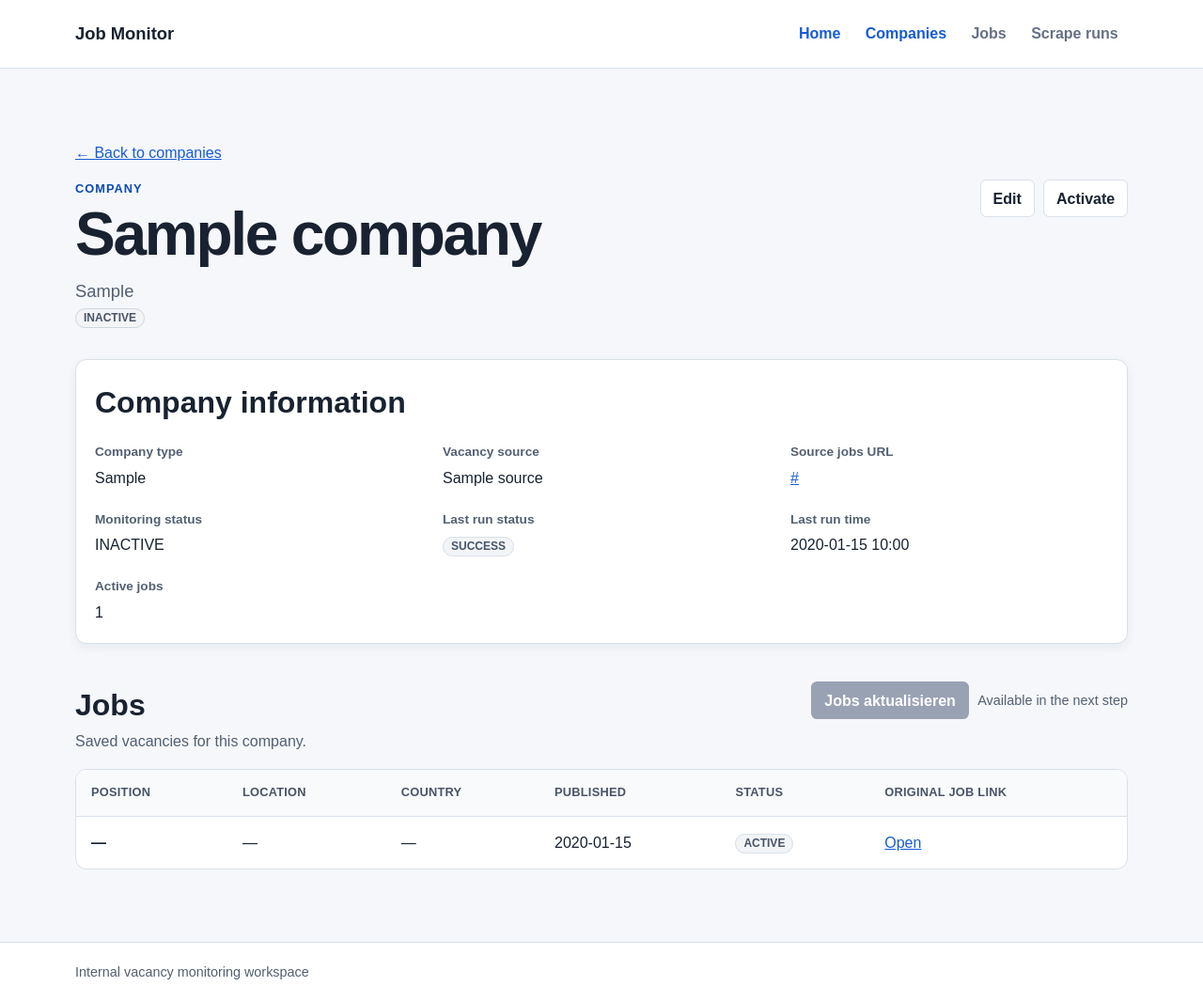
After one commit to nataliiahrytsun-ai/linkedin-job-monitor, a Django app: template templates/companies/company_detail.html in a window 1280 px wide. The commit adds this page. Shown: the whole page at 94% size. Run offline with Django 5.2, Linux system fonts and the light colour scheme; the template is opened without the code that fills it: most values are stand-ins (such as "Sample title", 1, 10 or a date in 2020).

Commit message:
feat: add company detail interface

```diff
--- a/companies/urls.py
+++ b/companies/urls.py
@@ -9,6 +9,7 @@ app_name = "companies"
 urlpatterns = [
     path("", views.company_list, name="list"),
     path("new/", views.company_create, name="create"),
+    path("<int:pk>/", views.company_detail, name="detail"),
     path("<int:pk>/edit/", views.company_edit, name="edit"),
     path("<int:pk>/toggle-active/", views.company_toggle_active, name="toggle_active"),
 ]
--- a/static/css/app.css
+++ b/static/css/app.css
@@ -319,6 +319,12 @@ h3 {
   margin: 0;
 }
 
+.button:disabled {
+  background: #98a2b3;
+  color: #ffffff;
+  cursor: not-allowed;
+}
+
 .status-active {
   background: #ecfdf3;
   border-color: #abefc6;
@@ -345,6 +351,66 @@ h3 {
 
 .back-link {
   margin-bottom: 1rem;
+}
+
+.detail-panel {
+  margin-bottom: 2.5rem;
+}
+
+.detail-grid {
+  margin: 0;
+  display: grid;
+  grid-template-columns: repeat(3, minmax(0, 1fr));
+  gap: 1.25rem 2rem;
+}
+
+.detail-grid dt {
+  margin-bottom: 0.25rem;
+  color: var(--muted);
+  font-size: 0.85rem;
+  font-weight: 700;
+}
+
+.detail-grid dd {
+  margin: 0;
+}
+
+.external-url {
+  overflow-wrap: anywhere;
+}
+
+.detail-section {
+  margin-top: 2rem;
+}
+
+.section-heading {
+  margin-bottom: 1rem;
+  display: flex;
+  flex-wrap: wrap;
+  align-items: flex-start;
+  justify-content: space-between;
+  gap: 1rem 2rem;
+}
+
+.section-heading h2,
+.section-note {
+  margin-bottom: 0;
+}
+
+.section-note {
+  color: var(--muted);
+}
+
+.refresh-action {
+  align-items: center;
+}
+
+.refresh-action .help-text {
+  margin: 0;
+}
+
+.jobs-table {
+  min-width: 50rem;
 }
 
 .form-container {
@@ -455,4 +521,8 @@ h3 {
   .page-heading .button {
     align-self: flex-start;
   }
+
+  .detail-grid {
+    grid-template-columns: 1fr;
+  }
 }
--- /dev/null
+++ b/templates/companies/company_detail.html
@@ -0,0 +1,140 @@
+{% extends "base.html" %}
+
+{% block title %}{{ company.name }} · Job Monitor{% endblock %}
+
+{% block content %}
+  <p class="back-link"><a href="{% url 'companies:list' %}">← Back to companies</a></p>
+
+  <div class="page-heading">
+    <div>
+      <p class="eyebrow">Company</p>
+      <h1>{{ company.name }}</h1>
+      <p class="lead">{{ company.get_company_type_display }}</p>
+      {% if company.is_active %}
+        <span class="status-badge status-active">ACTIVE</span>
+      {% else %}
+        <span class="status-badge status-inactive">INACTIVE</span>
+      {% endif %}
+    </div>
+    <div class="row-actions">
+      <a class="button button-secondary" href="{% url 'companies:edit' company.pk %}">Edit</a>
+      <form method="post" action="{% url 'companies:toggle_active' company.pk %}">
+        {% csrf_token %}
+        <button class="button button-secondary" type="submit">
+          {% if company.is_active %}Deactivate{% else %}Activate{% endif %}
+        </button>
+      </form>
+    </div>
+  </div>
+
+  <section class="card detail-panel" aria-labelledby="company-information-heading">
+    <h2 id="company-information-heading">Company information</h2>
+    <dl class="detail-grid">
+      <div>
+        <dt>Company type</dt>
+        <dd>{{ company.get_company_type_display }}</dd>
+      </div>
+      <div>
+        <dt>Vacancy source</dt>
+        <dd>{{ company.source }}</dd>
+      </div>
+      <div>
+        <dt>Source jobs URL</dt>
+        <dd class="external-url">
+          {% if company.source_jobs_url %}
+            <a href="{{ company.source_jobs_url }}" target="_blank" rel="noopener noreferrer">{{ company.source_jobs_url }}</a>
+          {% else %}
+            Not configured
+          {% endif %}
+        </dd>
+      </div>
+      <div>
+        <dt>Monitoring status</dt>
+        <dd>{% if company.is_active %}ACTIVE{% else %}INACTIVE{% endif %}</dd>
+      </div>
+      <div>
+        <dt>Last run status</dt>
+        <dd>
+          {% if company.last_scrape_status == "never" %}
+            <span class="status-badge">Not run yet</span>
+          {% else %}
+            <span class="status-badge">{{ company.last_scrape_status|upper }}</span>
+          {% endif %}
+        </dd>
+      </div>
+      <div>
+        <dt>Last run time</dt>
+        <dd>
+          {% if company.last_scraped_at %}
+            {{ company.last_scraped_at|date:"Y-m-d H:i" }}
+          {% else %}
+            Never
+          {% endif %}
+        </dd>
+      </div>
+      <div>
+        <dt>Active jobs</dt>
+        <dd>{{ active_job_count }}</dd>
+      </div>
+    </dl>
+  </section>
+
+  <section class="detail-section" aria-labelledby="jobs-heading">
+    <div class="section-heading">
+      <div>
+        <h2 id="jobs-heading">Jobs</h2>
+        <p class="section-note" id="refresh-note">Saved vacancies for this company.</p>
+      </div>
+      <div class="row-actions refresh-action">
+        <button class="button button-primary" type="button" disabled aria-describedby="refresh-note">Jobs aktualisieren</button>
+        <span class="help-text">Available in the next step</span>
+      </div>
+    </div>
+
+    {% if jobs %}
+      <div class="table-scroll">
+        <table class="data-table jobs-table">
+          <thead>
+            <tr>
+              <th scope="col">Position</th>
+              <th scope="col">Location</th>
+              <th scope="col">Country</th>
+              <th scope="col">Published</th>
+              <th scope="col">Status</th>
+              <th scope="col">Original job link</th>
+            </tr>
+          </thead>
+          <tbody>
+            {% for job in jobs %}
+              <tr>
+                <th scope="row">{{ job.title|default:"—" }}</th>
+                <td>{{ job.location|default:"—" }}</td>
+                <td>{{ job.country|default:"—" }}</td>
+                <td>
+                  {% if job.published_at %}
+                    {{ job.published_at|date:"Y-m-d" }}
+                  {% else %}
+                    —
+                  {% endif %}
+                </td>
+                <td><span class="status-badge">{{ job.status|upper }}</span></td>
+                <td>
+                  {% if job.source_job_url %}
+                    <a href="{{ job.source_job_url }}" target="_blank" rel="noopener noreferrer">Open</a>
+                  {% else %}
+                    —
+                  {% endif %}
+                </td>
+              </tr>
+            {% endfor %}
+          </tbody>
+        </table>
+      </div>
+    {% else %}
+      <div class="empty-state">
+        <p><strong>No jobs found yet</strong></p>
+        <p>Saved vacancies will appear here after a successful check.</p>
+      </div>
+    {% endif %}
+  </section>
+{% endblock %}
--- a/templates/companies/company_list.html
+++ b/templates/companies/company_list.html
@@ -29,7 +29,9 @@
         <tbody>
           {% for company in companies %}
             <tr>
-              <th scope="row">{{ company.name }}</th>
+              <th scope="row">
+                <a href="{% url 'companies:detail' company.pk %}">{{ company.name }}</a>
+              </th>
               <td>{{ company.get_company_type_display }}</td>
               <td>{{ company.source }}</td>
               <td>
```
Also changed, not shown: companies/views.py (+19 -0 lines), tests/test_company_ui.py (+163 -2 lines).
